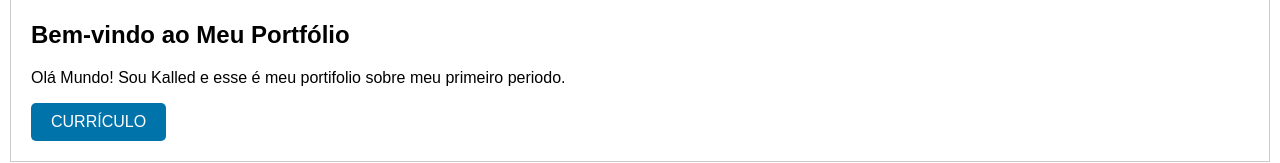
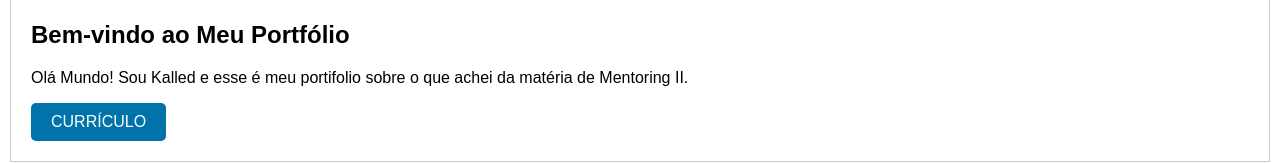
Before and after one commit to kKaahzim/kalled.github.io, a plain HTML site: page index.html in a window 1280 px wide. Shown: the part 386-549 px from the top of the page. Drawn offline with Linux system fonts and the light colour scheme.

Commit message:
Update index.html

```diff
--- a/index.html
+++ b/index.html
@@ -19,7 +19,7 @@
     <section id="home">
         <img src="images/EU.jpg" alt="Sua Foto" class="profile-pic">
         <h1>Bem-vindo ao Meu Portfólio</h1>
-        <p>Olá Mundo! Sou Kalled e esse é meu portifolio sobre meu primeiro periodo.</p>
+        <p>Olá Mundo! Sou Kalled e esse é meu portifolio sobre o que achei da matéria de Mentoring II.</p>
         <a href="Kalled Tauil Olinto - currículo.pdf" class="btn">CURRÍCULO</a>
     </section>
     <section id="about">
```
